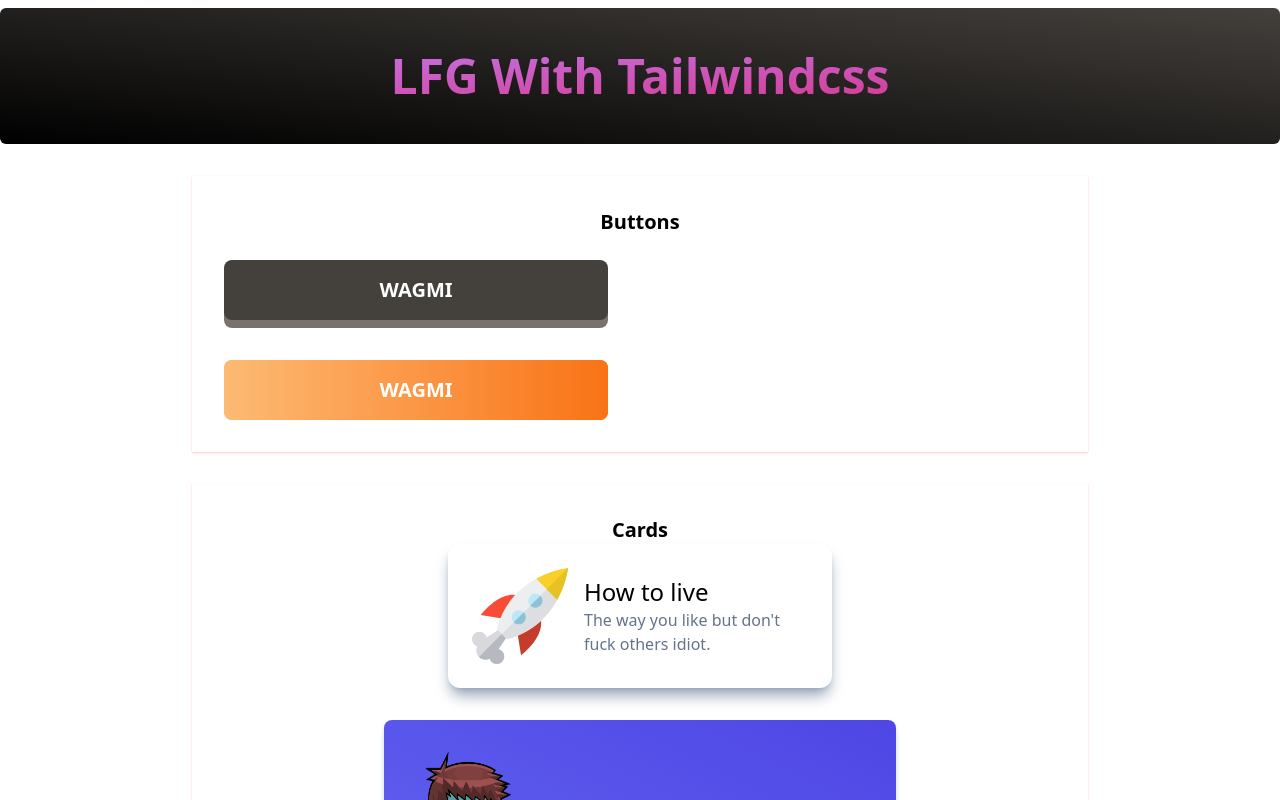
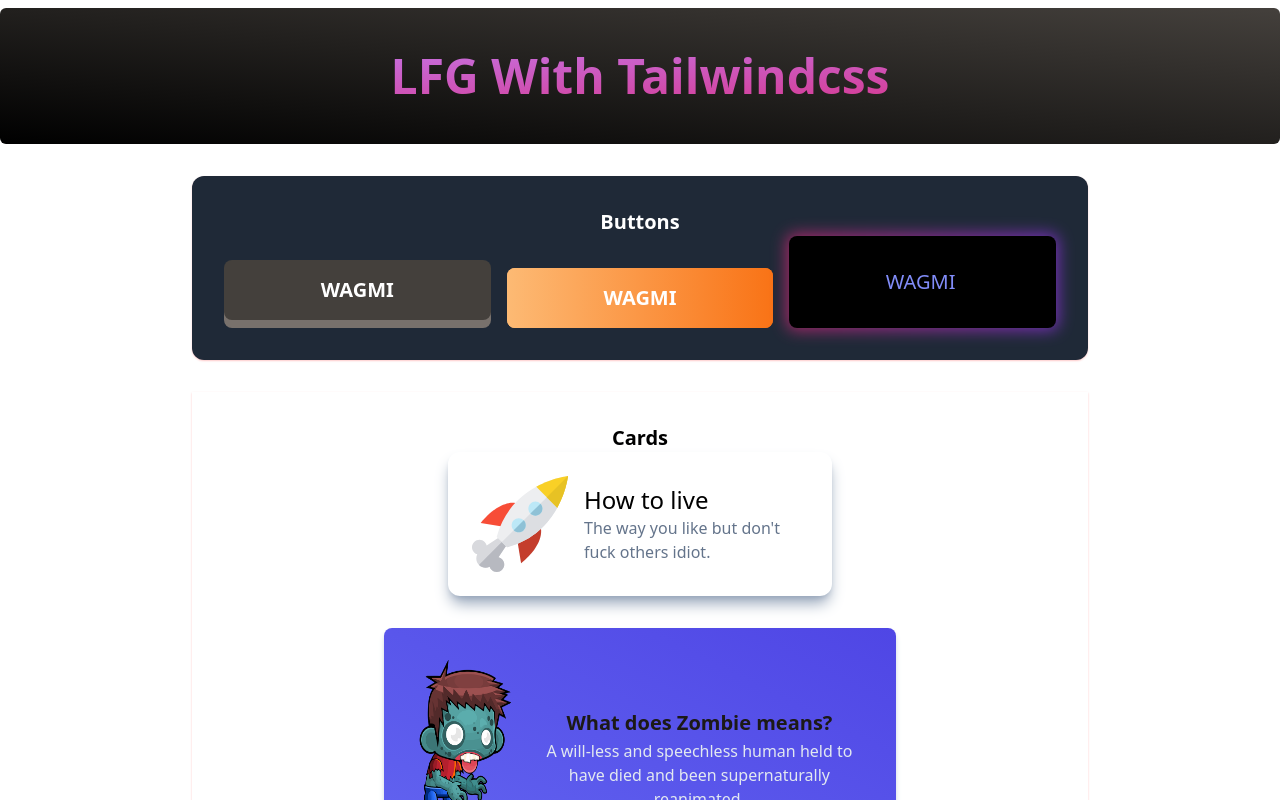
Before and after one commit to itsanishjain/tailwindcss-web3-components, a Next.js app: page / in a window 1280 px wide. Shown: the top 800 px of the page. Built offline with nearby package versions, Linux system fonts and the light colour scheme.

Commit message:
feat: add button glow on hover effect

```diff
--- a/pages/index.js
+++ b/pages/index.js
@@ -7,6 +7,7 @@ import CardOne from "../src/components/cards/CardOne";
 import rocketLogo from "../public/rocket.svg";
 import zombie from "../public/zombie.png";
 import GradientText from "../src/components/texts/GradientText";
+import ButtonHoverEffect from "../src/components/buttons/ButtonHoverEffect";
 
 export default function Home() {
   return (
@@ -24,8 +25,9 @@ export default function Home() {
           />
         </div>
 
-        <div className="mt-8 max-w-4xl mx-auto p-8 shadow-sm shadow-red-200  ">
-          <p className="text-center text-xl font-bold">Buttons</p>
+        <div className="mt-8 max-w-4xl bg-gray-800 mx-auto p-8 shadow-sm shadow-red-200 rounded-xl">
+          <p className="text-center text-white text-xl font-bold">Buttons</p>
+          <div className="grid grid-cols-3 gap-4">
             <Button3D
               text="WAGMI"
               onClick={() => console.log("Button Clicked")}
@@ -35,6 +37,12 @@ export default function Home() {
               text="WAGMI"
               onClick={() => console.log("Button Clicked")}
             />
+
+            <ButtonHoverEffect
+              text="WAGMI"
+              onClick={() => console.log("Button Clicked")}
+            />
+          </div>
         </div>
 
         <div className="mt-8 max-w-4xl mx-auto p-8 shadow-sm shadow-red-200  ">
--- /dev/null
+++ b/src/components/buttons/ButtonHoverEffect.js
@@ -0,0 +1,21 @@
+import React from 'react'
+
+function ButtonHoverEffect({text, onClick}) {
+  return (
+    <div className="relative group">
+        <div className="absolute -inset-0.5 bg-gradient-to-r from-pink-600 to-purple-600 rounded-lg blur opacity-75 group-hover:opacity-100 transition duration-1000 group-hover:duration-200"></div>
+        <div
+            className="relative px-7 py-4 bg-black rounded-lg leading-none divide-x divide-gray-600 cursor-pointer"
+            onClick={onClick}
+        >
+            <span className="block px-7 py-4 rounded-lg text-center text-xl pl-6 text-indigo-400 group-hover:text-gray-100 transition duration-200 ">
+            {text}
+            </span>
+        </div>
+    </div>
+
+
+  )
+}
+
+export default ButtonHoverEffect
```
Lines whose indentation alone changed are shown as unchanged.
